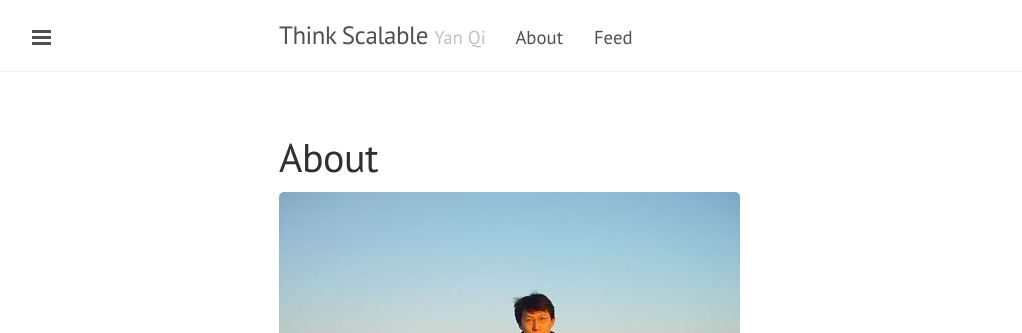
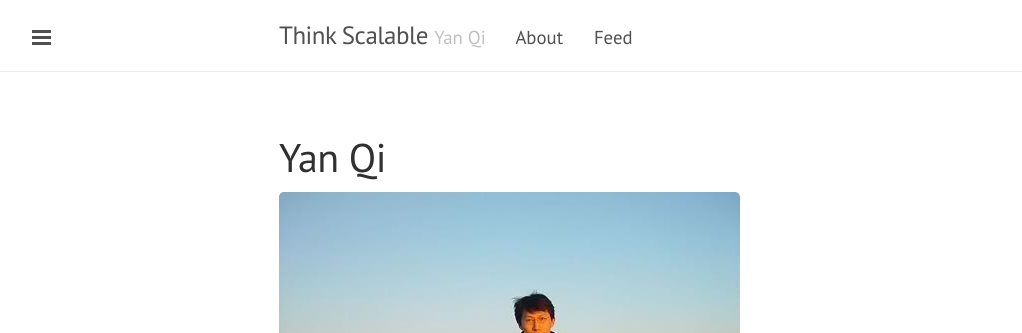
Before and after one commit to yan-qi/yan-qi.github.io, a Jekyll site: the page built from about.md, in a window 1280 px wide. Shown: the top 333 px of the page, without its empty margins (1-1023 px from the left). Built offline with Jekyll 4.4.1, drawn with Linux system fonts in a browser that asks for light colours; Markdown is read by kramdown in place of the engine named in the settings; comment, search, counter and statistics services are not loaded.

Commit message:
Change the title of about.md into Yan QI

```diff
--- a/about.md
+++ b/about.md
@@ -1,6 +1,6 @@
 ---
 layout: page
-title: About
+title: Yan Qi
 ---
 
 
@@ -44,4 +44,5 @@ an unknown world where I had never been.
 
 
 [^1]: [Content-based Interactive Emotional Image Retrieval](http://www.cqvip.com/Read/Read.aspx?id=5868569)
+
 [^2]: [The Application of the IGA in the CBIR](http://www.cqvip.com/qk/90287x/200401/9625006.html)
```
